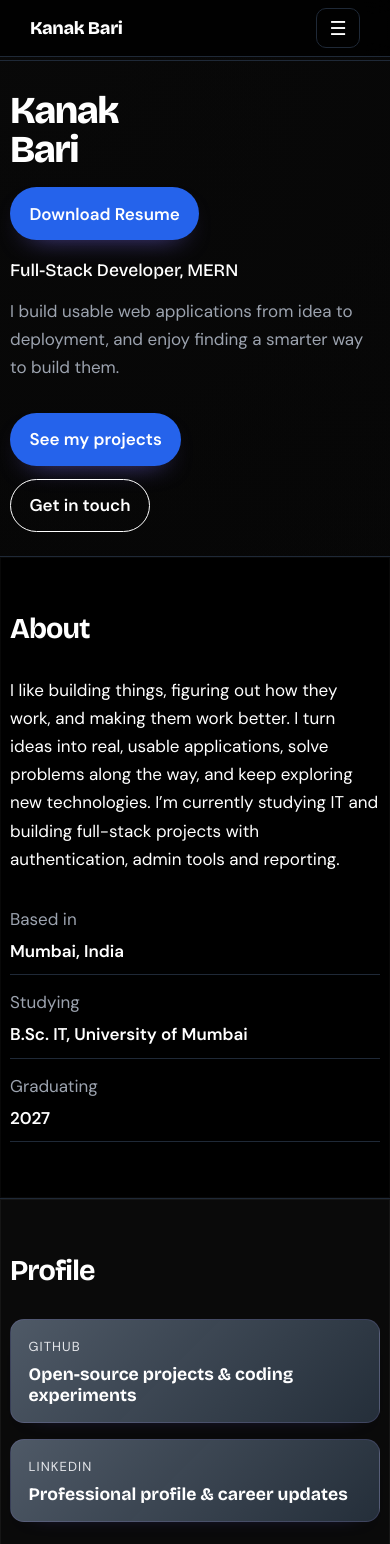
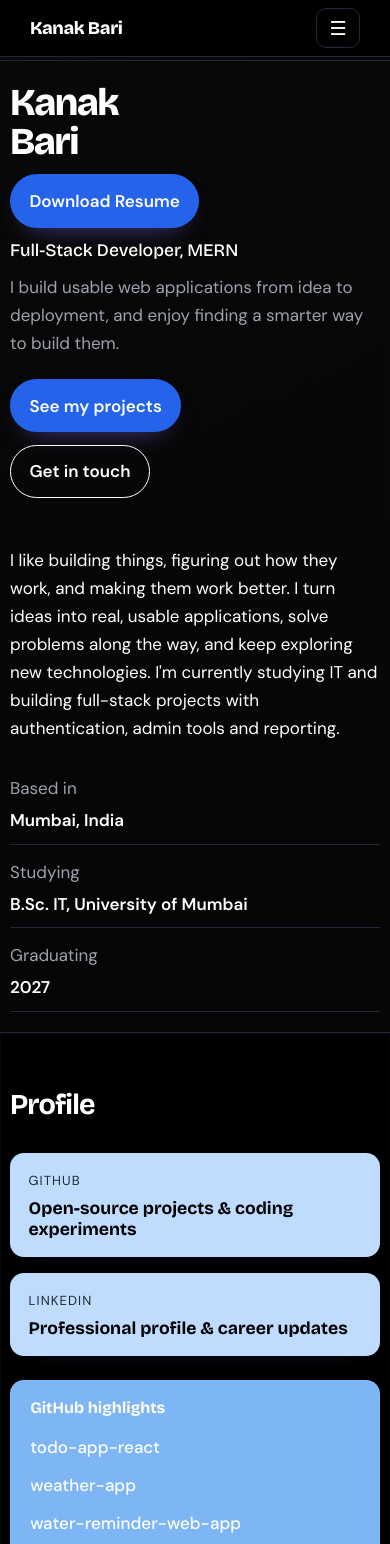
Before and after one commit to barikanak19/portfolio, a React (Vite) app: page / in a window 390 px wide. Shown: the top 1544 px of the page. Built offline with nearby package versions, Linux system fonts and the light colour scheme.

Commit message:
fixxxxxx it

```diff
--- a/src/App.jsx
+++ b/src/App.jsx
@@ -26,7 +26,7 @@ function Letters({ text, offset = 0 }) {
 
 function Nav() {
   const [open, setOpen] = useState(false);
-  const items = [["about", "About"], ["skills", "Skills"], ["experience", "Experience"], ["projects", "Projects"], ["contact", "Contact"]];
+  const items = [["skills", "Skills"], ["experience", "Experience"], ["projects", "Projects"], ["contact", "Contact"]];
   return (
     <header className="nav">
       <div className="wrap">
@@ -45,6 +45,7 @@ function Nav() {
 }
 
 function Hero() {
+  const facts = [["Based in", "Mumbai, India"], ["Studying", "B.Sc. IT, University of Mumbai"], ["Graduating", "2027"]];
   return (
     <section className="hero" id="top">
       <div className="wrap">
@@ -60,6 +61,13 @@ function Hero() {
         <div className="cta">
           <a className="btn primary" href="#projects">See my projects</a>
           <a className="btn" href="#contact">Get in touch</a>
+        </div>
+
+        <div className="about" style={{ marginTop: "3rem" }}>
+          <p>I like building things, figuring out how they work, and making them work better. I turn ideas into real, usable applications, solve problems along the way, and keep exploring new technologies. I'm currently studying IT and building full-stack projects with authentication, admin tools and reporting.</p>
+          <ul className="facts">
+            {facts.map(([k, v]) => <li key={k}><span>{k}</span><strong>{v}</strong></li>)}
+          </ul>
         </div>
       </div>
     </section>
@@ -248,7 +256,7 @@ function Education() {
 
 function Contact() {
   return (
-    <Section id="contact" title="Let’s build something">
+    <Section id="contact" title="Let’s Connect">
       <Reveal className="contact">
         <a className="email-link" href={`mailto:${DATA.email}`}>{DATA.email}</a>
         <div className="cta">
@@ -266,7 +274,7 @@ export default function App() {
     <>
       <Nav />
       <main>
-        <Hero /><About /><ProfileLinks /><Skills /><Experience /><Projects /><Education /><Contact />
+        <Hero /><ProfileLinks /><Skills /><Experience /><Projects /><Education /><Contact />
       </main>
       <footer><div className="wrap">Crafted By Kanak Bari © 2026</div></footer>
     </>
--- a/src/styles.css
+++ b/src/styles.css
@@ -30,16 +30,16 @@ nav a:hover{color:var(--ink)}
   nav li a{display:block;padding:.9rem 1.25rem}
   .logo{font-size:1.125rem}
 }
-.hero{min-height:calc(100svh - 60px);display:flex;align-items:center;padding:3rem 0}
-.hero h1{font:800 clamp(2.375rem,8vw,4rem)/.95 var(--display);letter-spacing:-.04em;margin:0 0 1.25rem}
+.hero{min-height:calc(100svh - 60px);display:flex;align-items:center;padding:2rem 0}
+.hero h1{font:800 clamp(2.375rem,8vw,4rem)/.95 var(--display);letter-spacing:-.04em;margin:0 0 0.8rem}
 .hero h1 .row{display:block;overflow:hidden;padding-bottom:.08em}
 .hero h1 .ch{display:inline-block;transform:translateY(110%);animation:rise .9s cubic-bezier(.2,.8,.2,1) forwards;animation-delay:calc(var(--i)*55ms + 150ms)}
 @keyframes rise{to{transform:none}}
-.role{font:500 clamp(1.2rem,3vw,1.7rem) var(--display);margin:0 0 1rem}
-.hero p.lead{max-width:34rem;color:var(--muted);margin:0 0 2rem;opacity:0;animation:fade .8s .9s forwards}
+.role{font:500 clamp(1.2rem,3vw,1.7rem) var(--display);margin:0 0 0.7rem}
+.hero p.lead{max-width:34rem;color:var(--muted);margin:0 0 1.4rem;opacity:0;animation:fade .8s .9s forwards}
 .hero .role{opacity:0;animation:fade .8s .7s forwards}
 .hero .cta{opacity:0;animation:fade .8s 1.1s forwards}
-.hero .resume-btn{margin:0 0 1.2rem;display:inline-flex;align-items:center;justify-content:center;opacity:0;animation:fade .8s 1s forwards}
+.hero .resume-btn{margin:0 0 0.8rem;display:inline-flex;align-items:center;justify-content:center;opacity:0;animation:fade .8s 1s forwards}
 @keyframes fade{to{opacity:1}}
 .cta{display:flex;flex-wrap:wrap;gap:.8rem}
 .btn{display:inline-block;padding:.8rem 1.4rem;border-radius:999px;font-weight:600;text-decoration:none;border:1.5px solid var(--ink);transition:transform .25s,background .25s,color .25s}
@@ -59,11 +59,11 @@ h2{font:700 clamp(1.8rem,4.5vw,2.6rem)/1.1 var(--display);letter-spacing:-.03em;
 .facts span{color:var(--muted)}
 .profile-box{display:grid;gap:1.5rem}
 .profile-grid{display:grid;grid-template-columns:repeat(auto-fit,minmax(220px,1fr));gap:1rem}
-.profile-card{display:flex;flex-direction:column;gap:.4rem;padding:1rem 1.1rem;border:1px solid rgba(141,128,214,0.18);border-radius:16px;background:linear-gradient(135deg,rgba(191,219,254,0.38),rgba(147,197,253,0.2));text-decoration:none;transition:transform .25s,box-shadow .25s;box-shadow:0 12px 22px -24px rgba(109,94,249,0.55);color:#ffffff}
+.profile-card{display:flex;flex-direction:column;gap:.4rem;padding:1rem 1.1rem;border:1px solid rgba(191,219,254,0.4);border-radius:16px;background:#BFDBFE;text-decoration:none;transition:transform .25s,box-shadow .25s;box-shadow:0 12px 22px -24px rgba(109,94,249,0.55);color:#000000}
 .profile-card:hover{transform:translateY(-3px);box-shadow:0 14px 30px -20px rgba(122,108,244,.8)}
-.profile-card span{font-size:.82rem;color:#e5e7eb;text-transform:uppercase;letter-spacing:.08em}
-.profile-card strong{font:600 1.1rem var(--display);color:#ffffff}
-.repo-list{background:linear-gradient(135deg,rgba(191,219,254,0.3),rgba(147,197,253,0.22));border:1px solid rgba(123,166,255,0.18);border-radius:16px;padding:1.1rem 1.2rem;box-shadow:0 14px 22px -26px rgba(91,124,184,0.45);color:#ffffff}
+.profile-card span{font-size:.82rem;color:#1F2937;text-transform:uppercase;letter-spacing:.08em}
+.profile-card strong{font:600 1.1rem var(--display);color:#000000}
+.repo-list{background:#7DB5F5;border:1px solid rgba(147,197,253,0.4);border-radius:16px;padding:1.1rem 1.2rem;box-shadow:0 14px 22px -26px rgba(91,124,184,0.45);color:#ffffff}
 .repo-list h3{margin:0 0 1rem;font:600 1rem var(--display);color:#ffffff}
 .repo-list ul{list-style:none;padding:0;margin:0;display:grid;gap:.6rem}
 .repo-list li a{text-decoration:none;color:#ffffff;font-weight:500}
@@ -72,7 +72,7 @@ h2{font:700 clamp(1.8rem,4.5vw,2.6rem)/1.1 var(--display);letter-spacing:-.03em;
 .skills > div{background:linear-gradient(135deg,rgba(191,219,254,0.32),rgba(147,197,253,0.18));border:1px solid rgba(133,202,177,0.2);border-radius:18px;padding:1rem 1.1rem;box-shadow:0 16px 28px -30px rgba(76,103,170,0.4);color:#ffffff}
 .skills h3{font:600 1rem var(--display);margin:0 0 .7rem;color:#ffffff}
 .chips{display:flex;flex-wrap:wrap;gap:.5rem}
-.chip{background:var(--chip-bg);padding:.3rem .8rem;border-radius:999px;font-size:.92rem;color:#ffffff;transition:background .25s,transform .25s}
+.chip{background:var(--chip-bg);padding:.3rem .8rem;border-radius:999px;font-size:.92rem;color:#000000;transition:background .25s,transform .25s}
 .chip:hover{background:color-mix(in srgb,var(--chip-bg),#991B1B 8%);transform:translateY(-2px)}
 .timeline{border-left:2px solid var(--line);margin:0;padding:0 0 0 1.6rem;list-style:none;display:grid;gap:2.2rem}
 .timeline li{position:relative;background:#E9D5FF;border:1px solid rgba(221,173,189,0.22);border-radius:14px;padding:1rem 1.1rem;box-shadow:0 18px 30px -26px rgba(98,76,176,0.4);color:#1d2341}
@@ -114,7 +114,7 @@ ul.pts{margin:0;padding-left:1.1rem;color:#5e6788}
 footer{padding:2rem 0 3rem;color:var(--muted);font-size:.92rem;border-top:1px solid var(--line)}
 @media (max-width: 1100px){
   .wrap{width:min(100% - 2rem,1080px)}
-  .hero{padding:2.5rem 0}
+  .hero{padding:2rem 0}
   .hero h1{font-size:clamp(2.75rem,7vw,3.5rem)}
   .projects{grid-template-columns:repeat(2,minmax(0,1fr))}
 }
@@ -127,8 +127,8 @@ footer{padding:2rem 0 3rem;color:var(--muted);font-size:.92rem;border-top:1px so
 @media(max-width:760px){
   .wrap{width:min(100% - 1.25rem,1080px)}
   section.block{padding:3.5rem 0}
-  .hero{min-height:auto;padding:2.25rem 0 1.5rem}
-  .hero h1{margin-bottom:1rem}
+  .hero{min-height:auto;padding:1.75rem 0 1.25rem}
+  .hero h1{margin-bottom:0.7rem}
   .hero .cta,.row2{flex-direction:column;align-items:flex-start}
   .btn,.link-btn{width:auto}
   .facts li{flex-direction:column;justify-content:flex-start;align-items:flex-start;gap:.25rem}
```
